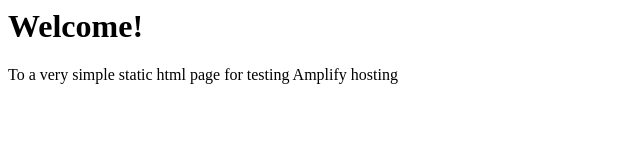
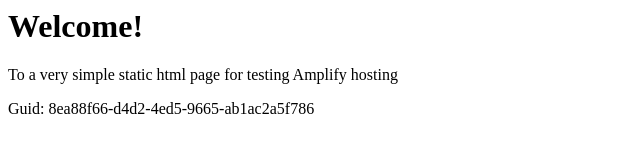
Before and after one commit to aws-aemilia-nrt/Github-PR-Commit-Integration-Test-DoNotTouch-Gith-OKSLNVO2-v1-preprod-ap-northeast-1, a website: page src/index.html in a window 1280 px wide. Shown: the whole page, without its empty margins (0-640 px from the left). Drawn offline with Linux system fonts and the light colour scheme.

Commit message:
commit from integ tests

```diff
--- a/src/index.html
+++ b/src/index.html
@@ -1,3 +1,5 @@
+
+
 <html lang="en">
 
 <head>
@@ -10,6 +12,6 @@
 <body>
     <h1>Welcome!</h1>
     <p>To a very simple static html page for testing Amplify hosting</p>
-</body>
+    <p>Guid: 8ea88f66-d4d2-4ed5-9665-ab1ac2a5f786</p></body>
 
 </html>
```
